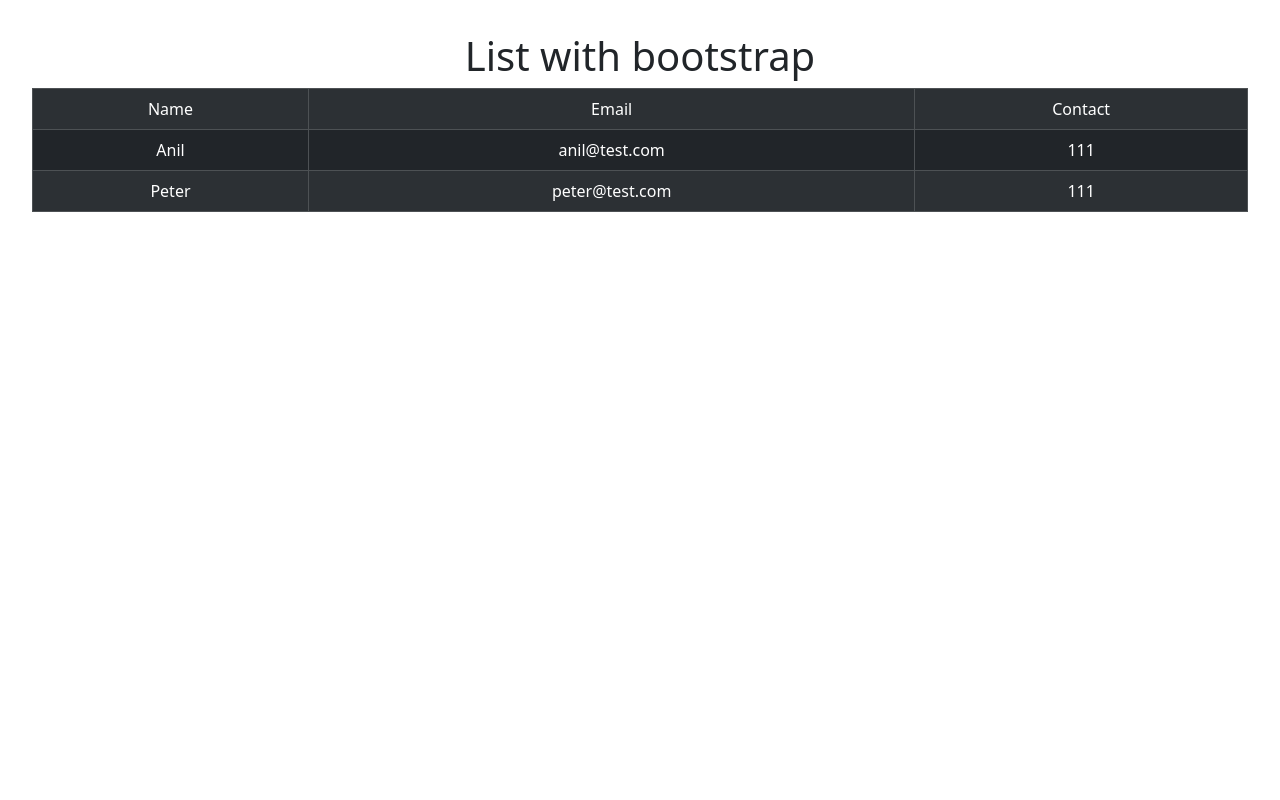
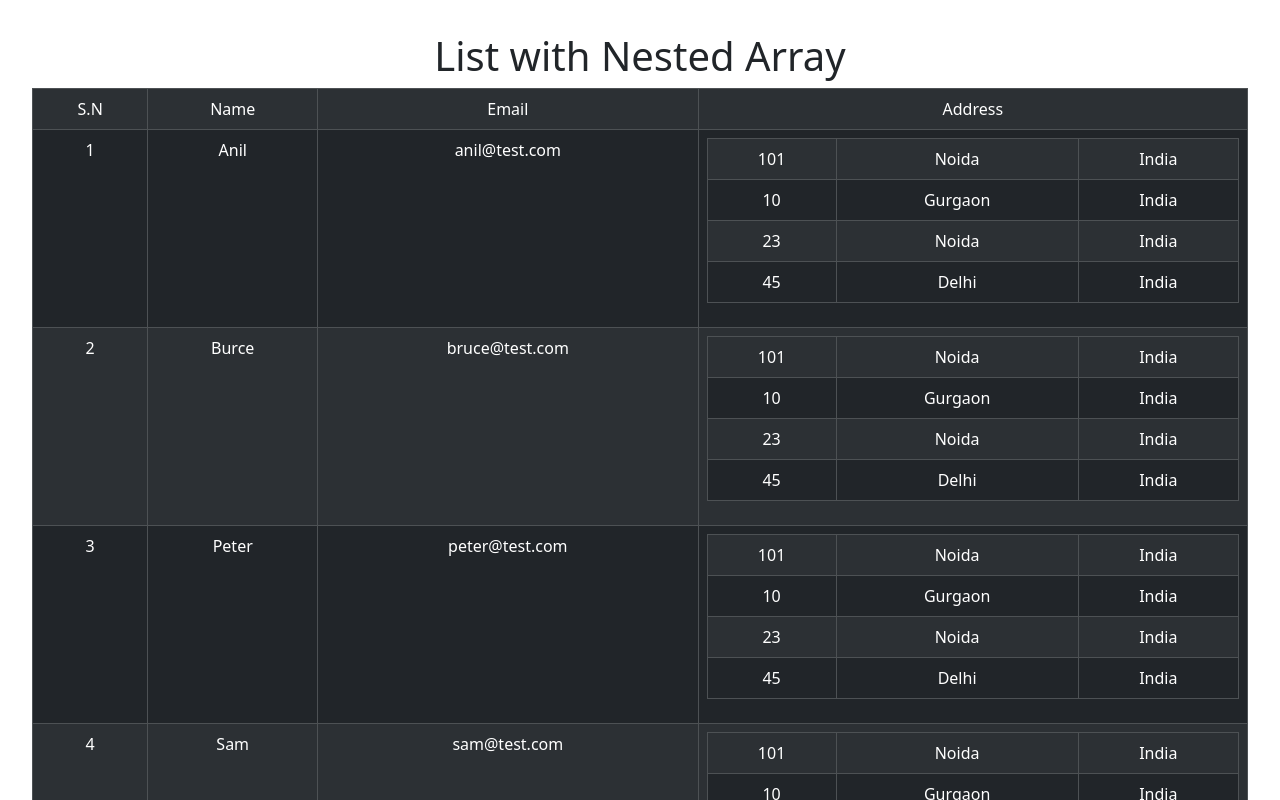
Before and after one commit to Ashleshad22/react, a React (Vite) app in the folder 01vitereact/: page / in a window 1280 px wide. Shown: the top 800 px of the page. Built offline with nearby package versions, Linux system fonts and the light colour scheme.

Commit message:
nested list with bootstrap

```diff
--- a/01vitereact/src/App.jsx
+++ b/01vitereact/src/App.jsx
@@ -1,36 +1,85 @@
-import React, { useState } from "react";
 import "./App.css";
+import React from "react";
 import { Table } from "react-bootstrap";
-
 function App() {
   const users = [
-    { name: "Anil", email: "anil@test.com", contact: "111" },
-    { name: "Burce", email: "bruce@test.com", contact: "222" },
-    { name: "Peter", email: "peter@test.com", contact: "111" },
-    { name: "Sam", email: "sam@test.com", contact: "777" },
+    {
+      name: "Anil",
+      email: "anil@test.com",
+      address: [
+        { hm: "101", city: "Noida", country: "India" },
+        { hm: "10", city: "Gurgaon", country: "India" },
+        { hm: "23", city: "Noida", country: "India" },
+        { hm: "45", city: "Delhi", country: "India" },
+      ],
+    },
+    {
+      name: "Burce",
+      email: "bruce@test.com",
+      address: [
+        { hm: "101", city: "Noida", country: "India" },
+        { hm: "10", city: "Gurgaon", country: "India" },
+        { hm: "23", city: "Noida", country: "India" },
+        { hm: "45", city: "Delhi", country: "India" },
+      ],
+    },
+    {
+      name: "Peter",
+      email: "peter@test.com",
+      address: [
+        { hm: "101", city: "Noida", country: "India" },
+        { hm: "10", city: "Gurgaon", country: "India" },
+        { hm: "23", city: "Noida", country: "India" },
+        { hm: "45", city: "Delhi", country: "India" },
+      ],
+    },
+    {
+      name: "Sam",
+      email: "sam@test.com",
+      address: [
+        { hm: "101", city: "Noida", country: "India" },
+        { hm: "10", city: "Gurgaon", country: "India" },
+        { hm: "23", city: "Noida", country: "India" },
+        { hm: "45", city: "Delhi", country: "India" },
+      ],
+    },
   ];
   return (
     <div className="App">
-      <h1>List with bootstrap</h1>
+      <h1>List with Nested Array</h1>
       <Table striped bordered hover variant="dark">
         <tbody>
           <tr>
+            <td>S.N</td>
             <td>Name</td>
             <td>Email</td>
-            <td>Contact</td>
+            <td>Address</td>
           </tr>
           {users.map((item, i) => (
-            item.contact === '111'?
             <tr key={i}>
+              <td>{i + 1}</td>
               <td>{item.name}</td>
               <td>{item.email}</td>
-              <td>{item.contact}</td>
-              </tr>
-              :null
+              <td>
+                {/*  */}
+                <Table striped bordered hover variant="dark">
+                  <tbody>
+                    {item.address.map((data) => (
+                      <tr>
+                        <td>{data.hm}</td>
+                        <td>{data.city}</td>
+                        <td>{data.country}</td>
+                      </tr>
+                    ))}
+                  </tbody>
+                </Table>
+              </td>
+            </tr>
           ))}
         </tbody>
       </Table>
     </div>
   );
 }
+
 export default App;
```
